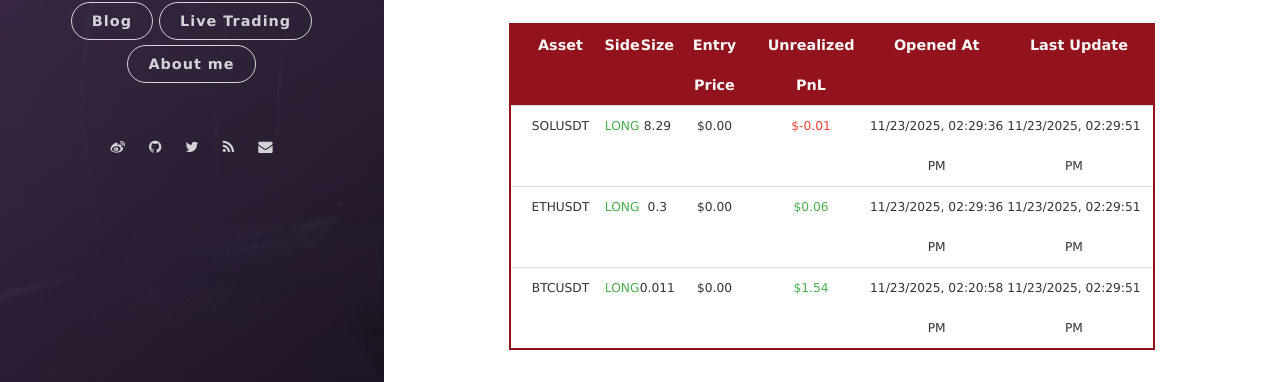
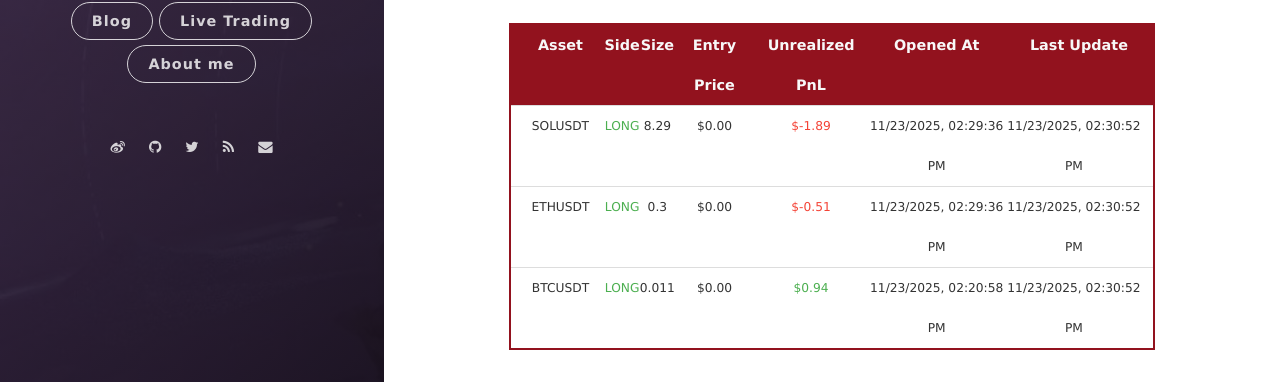
Before and after one commit to leeyegy/leeyegy.github.io, a Jekyll site: the page built from live-trading.html, in a window 1280 px wide and 1026 px high. Shown: the part 576-958 px from the top of the window. Built offline with Jekyll 4.4.1, drawn with Linux system fonts in a browser that asks for light colours; nearby versions of some CDN libraries.

Commit message:
AccountMonitor: refresh positions 2025-11-23T22:30:52+08:00

```diff
--- a/assets/data/binance/positions.json
+++ b/assets/data/binance/positions.json
@@ -4,26 +4,26 @@
     "side": "LONG",
     "size": 8.29,
     "entryPrice": 0.0,
-    "unrealizedPnl": -0.01426195,
+    "unrealizedPnl": -1.88737285,
     "openedAt": "2025-11-23T22:29:36+08:00",
-    "reportedAt": "2025-11-23T22:29:51+08:00"
+    "reportedAt": "2025-11-23T22:30:52+08:00"
   },
   {
     "symbol": "ETHUSDT",
     "side": "LONG",
     "size": 0.3,
     "entryPrice": 0.0,
-    "unrealizedPnl": 0.05715813,
+    "unrealizedPnl": -0.51138372,
     "openedAt": "2025-11-23T22:29:36+08:00",
-    "reportedAt": "2025-11-23T22:29:51+08:00"
+    "reportedAt": "2025-11-23T22:30:52+08:00"
   },
   {
     "symbol": "BTCUSDT",
     "side": "LONG",
     "size": 0.011,
     "entryPrice": 0.0,
-    "unrealizedPnl": 1.5411,
+    "unrealizedPnl": 0.9421983,
     "openedAt": "2025-11-23T22:20:58+08:00",
-    "reportedAt": "2025-11-23T22:29:51+08:00"
+    "reportedAt": "2025-11-23T22:30:52+08:00"
   }
 ]
```
